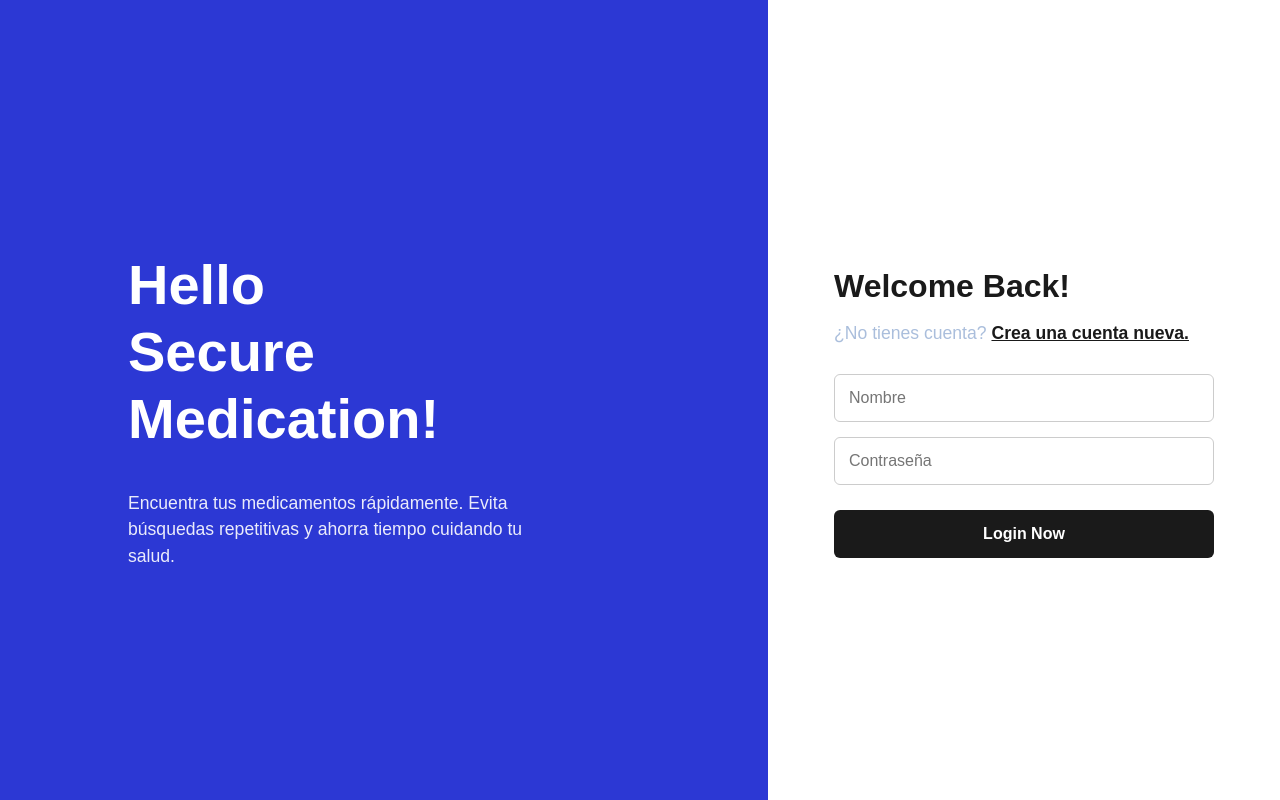
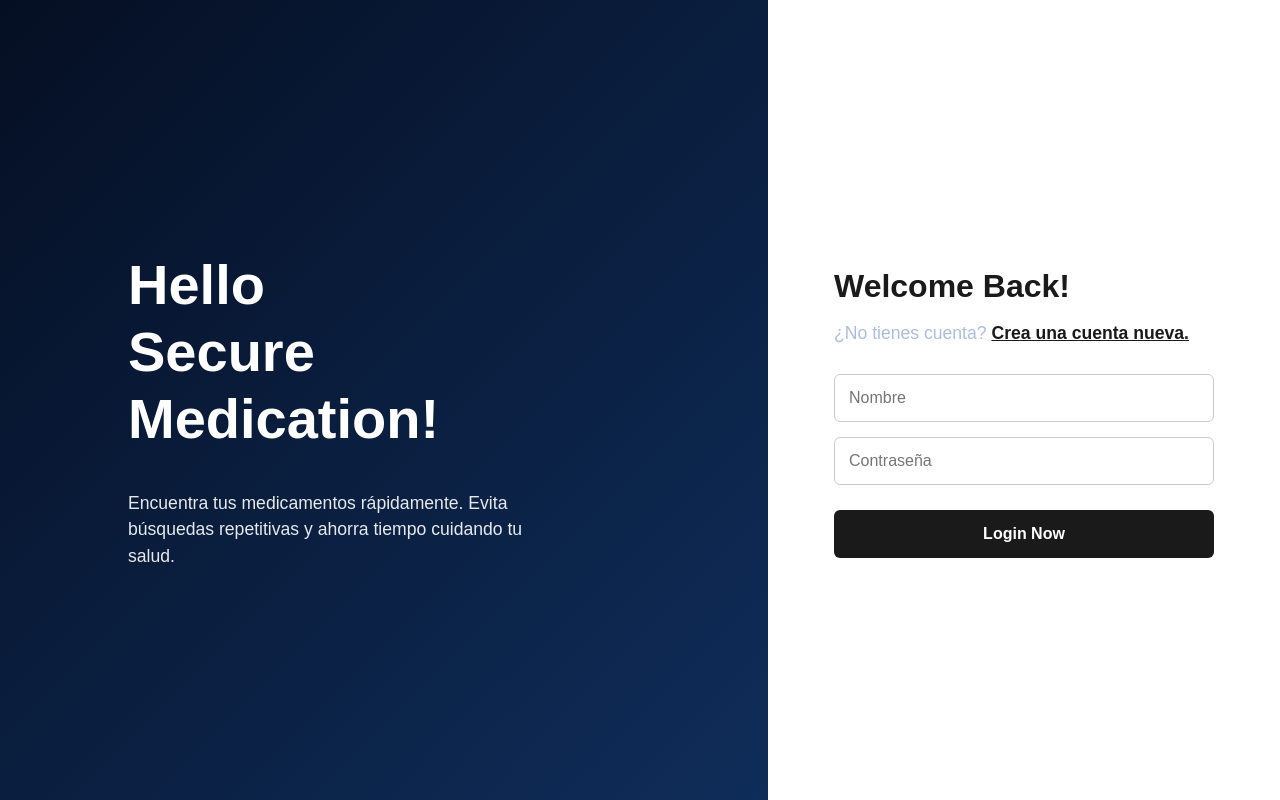
Before and after one commit to 022345/Secure-Medication, a React (Vite) app: page / in a window 1280 px wide. Built offline with nearby package versions, Linux system fonts and the light colour scheme.

Commit message:
update login page

```diff
--- a/src/css/Login.css
+++ b/src/css/Login.css
@@ -7,7 +7,7 @@
 
 .login-left {
   flex: 1;
-  background-color: #2c38d4;
+  background: linear-gradient(135deg, rgb(5, 15, 35), rgb(15, 45, 90));
   color: white;
   display: flex;
   flex-direction: column;
@@ -49,7 +49,7 @@
 }
 
 .subtitle {
-  color: #666;
+  color: #5f5e5e;
   font-size: 0.9rem;
   margin-bottom: 30px;
 }
```
